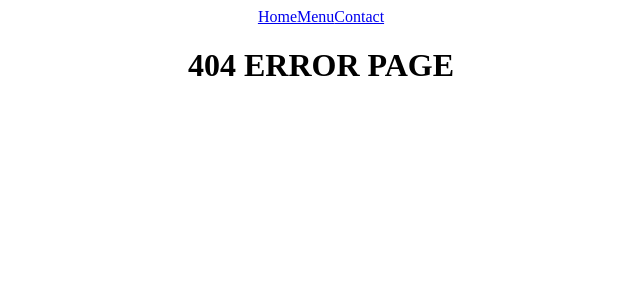
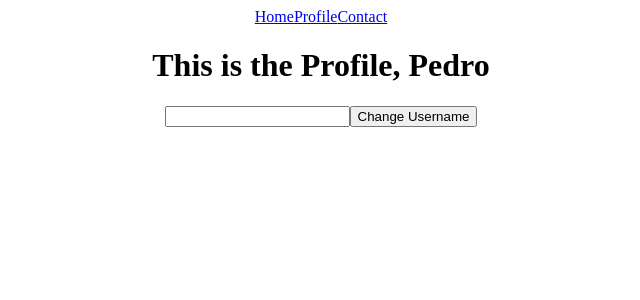
Before and after one commit to ReudyMiguel20/React-Tutorial, a React (Create React App) app: page /profile in a window 1280 px wide. Before the commit this address had no page. Shown: the top 300 px of the page, without its empty margins (319-959 px from the left). Built offline with nearby package versions, Linux system fonts and the light colour scheme.

Commit message:
Module 9

```diff
--- a/src/App.js
+++ b/src/App.js
@@ -1,26 +1,31 @@
 /* eslint-disable react/jsx-key */
 import "./App.css";
 import { Home } from "./pages/Home";
-import { Menu } from "./pages/Menu";
+import { Profile } from "./pages/Profile.js";
 import { Contact } from "./pages/Contact";
 import { Error } from "./pages/Error";
 import Navbar from "./Navbar.jsx";
 import { BrowserRouter as Router, Routes, Route } from "react-router-dom";
+import { useState, useEffect, createContext } from "react";
 
-import { useState, useEffect } from "react";
+export const AppContext = createContext();
 
 function App() {
+  const [username, setUsername] = useState("Pedro");
+
   return (
     <div className="App">
+      <AppContext.Provider value={{ username, setUsername }}>
         <Router>
           <Navbar />
           <Routes>
             <Route path="/" element={<Home />} />
-          <Route path="/menu" element={<Menu />} />
+            <Route path="/profile" element={<Profile />} />
             <Route path="/contact" element={<Contact />} />
             <Route path="*" element={<Error />} />
           </Routes>
         </Router>
+      </AppContext.Provider>
     </div>
   );
 }
--- a/src/Navbar.jsx
+++ b/src/Navbar.jsx
@@ -4,7 +4,7 @@
   return (
     <div>
       <Link to="/">Home</Link>
-      <Link to="/menu">Menu</Link>
+      <Link to="/profile">Profile</Link>
       <Link to="/contact">Contact</Link>
     </div>
   );
--- /dev/null
+++ b/src/components/ChangeProfile.jsx
@@ -0,0 +1,27 @@
+import { useState, useContext } from "react";
+import { AppContext } from "../App";
+
+function ChangeProfile() {
+  const { setUsername } = useContext(AppContext);
+
+  const [newUsername, setNewUsername] = useState("");
+
+  return (
+    <div>
+      <input
+        onChange={(event) => {
+          setNewUsername(event.target.value);
+        }}
+      />
+      <button
+        onClick={() => {
+          setUsername(newUsername);
+        }}
+      >
+        Change Username
+      </button>
+    </div>
+  );
+}
+
+export default ChangeProfile;
--- a/src/pages/Home.js
+++ b/src/pages/Home.js
@@ -1,3 +1,8 @@
+import { useContext } from "react";
+import { AppContext } from "../App";
+
 export const Home = () => {
-  return <h1>This is the homepage</h1>;
+  const { username } = useContext(AppContext);
+
+  return <h1>This is the homepage, {username}</h1>;
 };
--- a/src/pages/Menu.js
+++ /dev/null
@@ -1,3 +0,0 @@
-export const Menu = () => {
-  return <h1>This is the Menu</h1>;
-};
--- /dev/null
+++ b/src/pages/Profile.js
@@ -0,0 +1,14 @@
+import ChangeProfile from "../components/ChangeProfile";
+import { useContext } from "react";
+import { AppContext } from "../App";
+
+export const Profile = () => {
+  const { username } = useContext(AppContext);
+
+  return (
+    <div>
+      <h1>This is the Profile, {username}</h1>
+      <ChangeProfile />
+    </div>
+  );
+};
```
Lines whose indentation alone changed are shown as unchanged.
